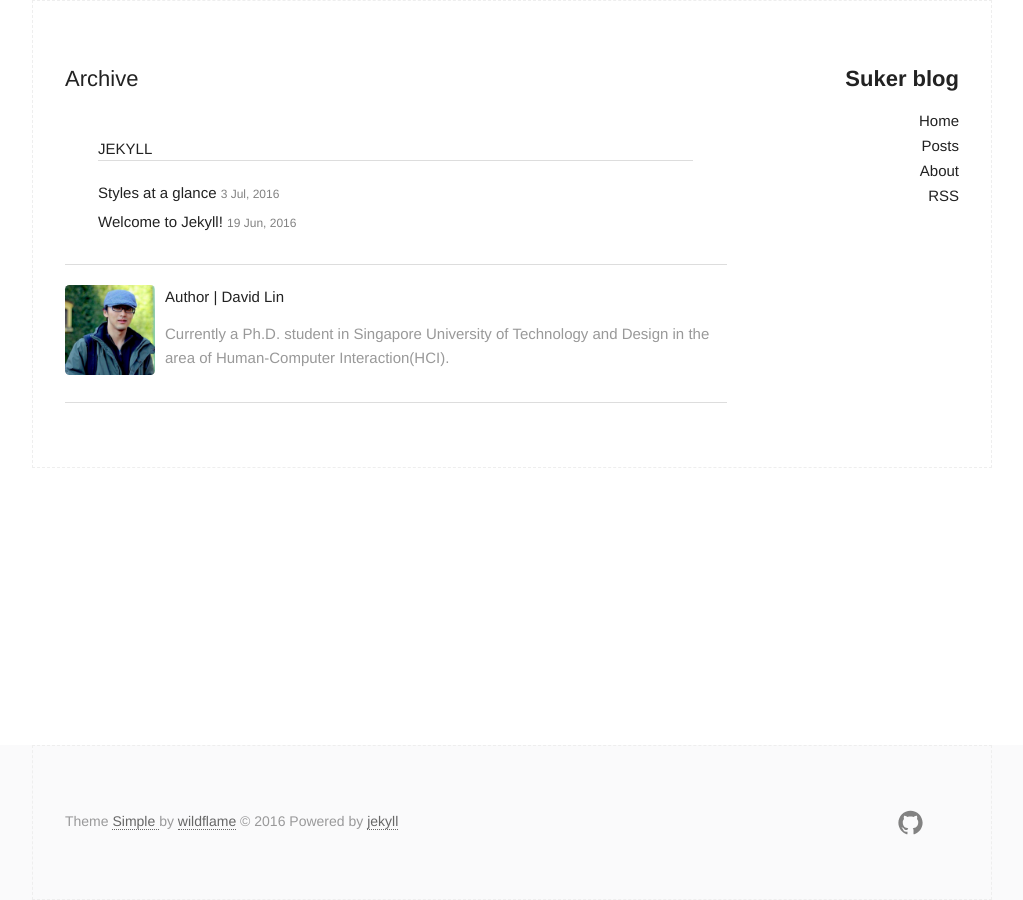
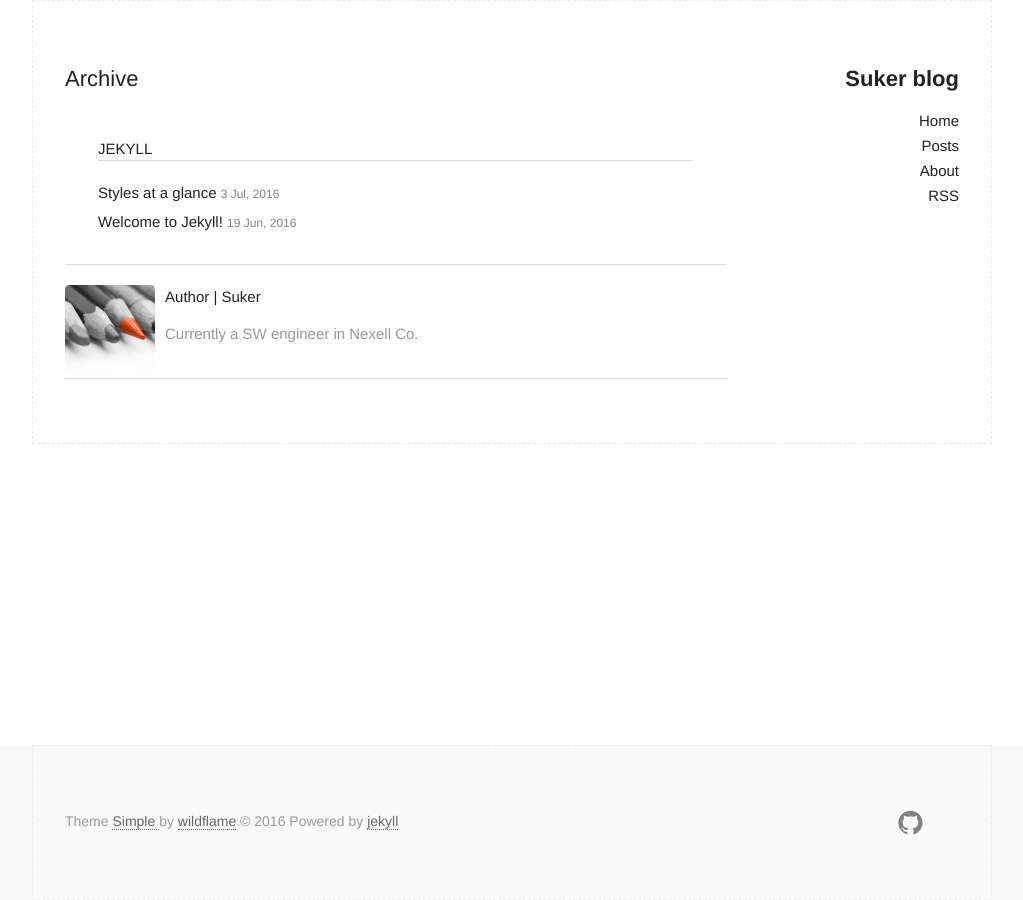
Before and after one commit to kchhero/kchhero.github.io, a Jekyll site: the page built from archive.html, in a window 1280 px wide. Shown: the whole page, without its empty margins (128-1151 px from the left). Built offline with Jekyll 4.4.1, drawn with Linux system fonts in a browser that asks for light colours.

Commit message:
theme change4, simple version

```diff
--- a/_config.yml
+++ b/_config.yml
@@ -12,7 +12,7 @@ description: > # this means to ignore newlines until "baseurl:"
   Write an awesome description for your new site here. You can edit this
   line in _config.yml. It will appear in your document head meta (for
   Google search results) and in your feed.xml site description.
-baseurl: "/jekyll-simple" # the subpath of your site, e.g. /blog
+baseurl: "/suker" # the subpath of your site, e.g. /blog
 url: "http://kchhero.github.io" # the base hostname & protocol for your site
 twitter_username:
 github_username: kchhero
--- a/_includes/author.html
+++ b/_includes/author.html
@@ -1,9 +1,9 @@
 <section class="author">
-  <div class="authorimage box" style="background: url({{site.baseurl}}/assets/img/Taffy.jpg)"></div>
+  <div class="authorimage box" style="background: url({{site.baseurl}}/assets/img/image.jpg)"></div>
   <div class="authorinfo box">
-    <p>Author | David Lin</p>
+    <p>Author | Suker</p>
     <p class="bio">
-      Currently a Ph.D. student in Singapore University of Technology and Design in the area of Human-Computer Interaction(HCI).
+      Currently a SW engineer in Nexell Co.
     </p>
   </div>
 </section>
```
Also changed, not shown: assets/img/Taffy.jpg (deleted), 1 other file.
